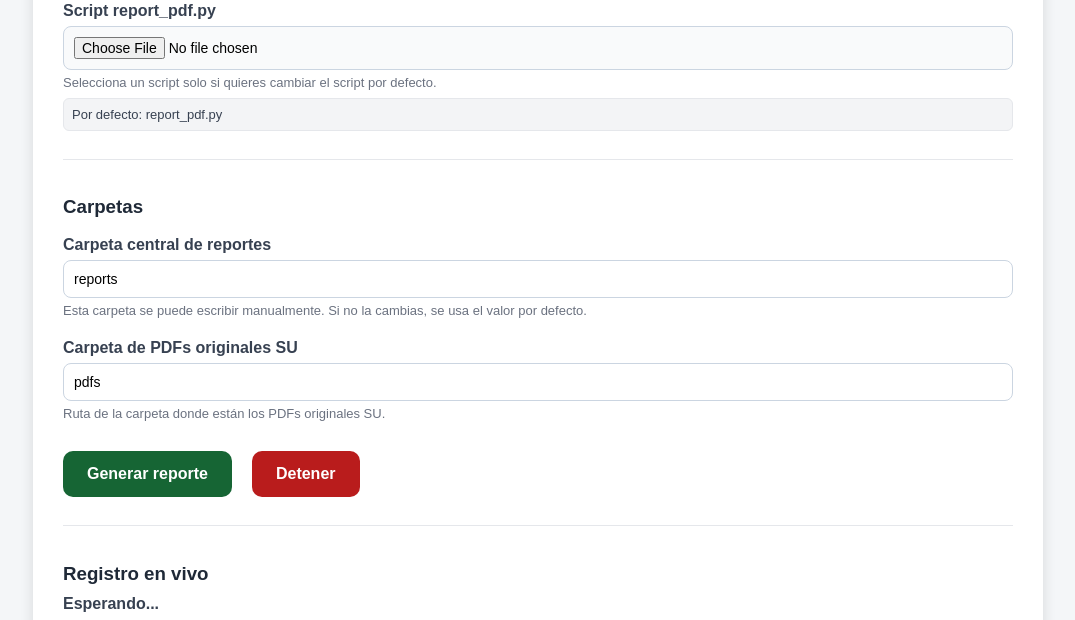
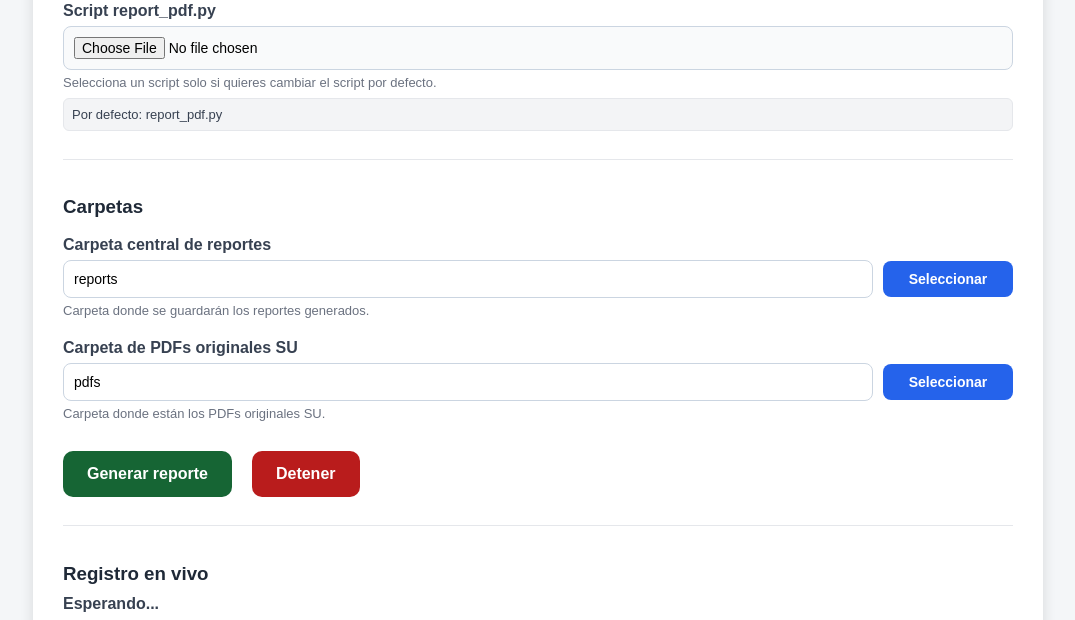
Before and after one commit to marvlad/INIA_Puno, a Flask app: page / in a window 1280 px wide. Shown: the part 708-1328 px from the top of the page, without its empty margins (102-1177 px from the left). Run offline with Flask 3, Linux system fonts and the light colour scheme.

Commit message:
Add folder selection buttons and styles to index.html

```diff
--- a/INIA_Software/templates/index.html
+++ b/INIA_Software/templates/index.html
@@ -81,6 +81,29 @@
 
         .stop-btn:hover {
             background: #991b1b;
+        }
+
+        .small-btn {
+            width: 130px;
+            margin-top: 6px;
+            background: #2563eb;
+            padding: 10px 14px;
+            font-size: 14px;
+            border-radius: 8px;
+        }
+
+        .small-btn:hover {
+            background: #1d4ed8;
+        }
+
+        .path-row {
+            display: flex;
+            gap: 10px;
+            align-items: center;
+        }
+
+        .path-row input {
+            flex: 1;
         }
 
         .hint {
@@ -219,25 +242,45 @@
                 <h3>Carpetas</h3>
 
                 <label>Carpeta central de reportes</label>
+                <div class="path-row">
                     <input
                         type="text"
+                        id="report_root"
                         name="report_root"
                         value="{{ report_root }}"
                         required
                     >
+                    <button
+                        type="button"
+                        class="small-btn"
+                        onclick="selectFolder('report_root')"
+                    >
+                        Seleccionar
+                    </button>
+                </div>
                 <div class="hint">
-                    Esta carpeta se puede escribir manualmente. Si no la cambias, se usa el valor por defecto.
+                    Carpeta donde se guardarán los reportes generados.
                 </div>
 
                 <label>Carpeta de PDFs originales SU</label>
+                <div class="path-row">
                     <input
                         type="text"
+                        id="pdf_folder"
                         name="pdf_folder"
                         value="{{ pdf_folder }}"
                         required
                     >
+                    <button
+                        type="button"
+                        class="small-btn"
+                        onclick="selectFolder('pdf_folder')"
+                    >
+                        Seleccionar
+                    </button>
+                </div>
                 <div class="hint">
-                    Ruta de la carpeta donde están los PDFs originales SU.
+                    Carpeta donde están los PDFs originales SU.
                 </div>
             </div>
 
@@ -282,6 +325,21 @@
             if (eventSource !== null) {
                 eventSource.close();
                 eventSource = null;
+            }
+        }
+
+        async function selectFolder(inputId) {
+            try {
+                const response = await fetch("/browse-folder");
+                const data = await response.json();
+
+                if (data.path) {
+                    document.getElementById(inputId).value = data.path;
+                } else if (data.error) {
+                    appendTerminal("\nError seleccionando carpeta: " + data.error + "\n");
+                }
+            } catch (error) {
+                appendTerminal("\nError seleccionando carpeta: " + String(error) + "\n");
             }
         }
 
```
Lines whose indentation alone changed are shown as unchanged.
